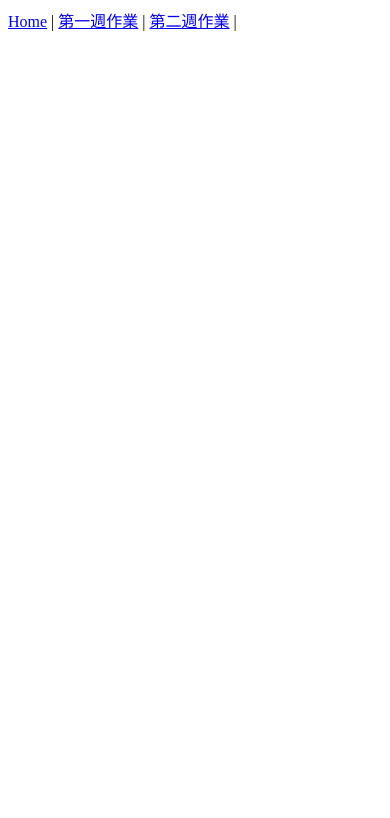
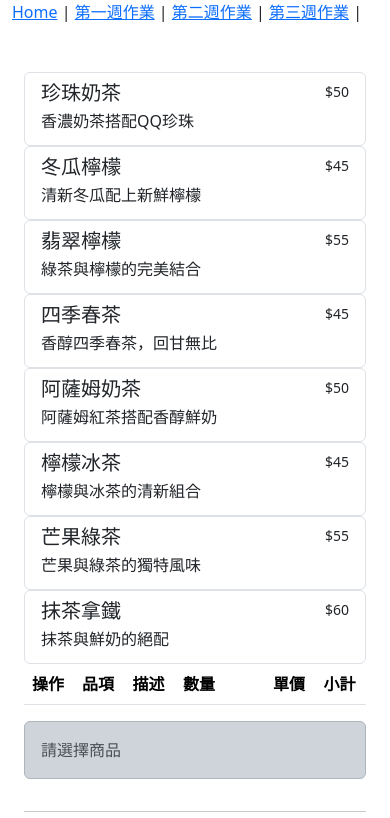
Before and after one commit to suandme/vue-w2-hoemwork, a Vue app: page /WorkViewThree in a window 390 px wide. Shown: the top 818 px of the page. Built offline with nearby package versions, Linux system fonts and the light colour scheme.

Commit message:
第三週作業

```diff
--- a/package.json
+++ b/package.json
@@ -13,7 +13,9 @@
     "deploy": "vite build && gh-pages -d dist"
   },
   "dependencies": {
+    "@popperjs/core": "^2.11.8",
     "axios": "^1.7.3",
+    "bootstrap": "^5.3.3",
     "vue": "^3.4.29",
     "vue-router": "^4.3.3"
   },
--- a/src/App.vue
+++ b/src/App.vue
@@ -11,7 +11,7 @@ import { RouterLink, RouterView } from 'vue-router'
           <RouterLink to="/">Home</RouterLink> |
           <RouterLink to="/WorkViewOne">第一週作業</RouterLink> |
           <RouterLink to="/WorkViewTwo">第二週作業</RouterLink> |
-
+          <RouterLink to="/WorkViewThree">第三週作業</RouterLink> |
         </nav>
       </div>
     </header>
--- a/src/main.js
+++ b/src/main.js
@@ -1,4 +1,6 @@
 //import './assets/main.css'
+import 'bootstrap/dist/css/bootstrap.min.css'
+import "bootstrap"
 
 import { createApp } from 'vue'
 import App from './App.vue'
--- a/src/router/index.js
+++ b/src/router/index.js
@@ -24,6 +24,14 @@ const router = createRouter({
       // this generates a separate chunk (About.[hash].js) for this route
       // which is lazy-loaded when the route is visited.
       component: () => import('../views/WorkViewTwo.vue')
+    },
+    {
+      path: '/WorkViewThree',
+      name: 'WorkViewThree',
+      // route level code-splitting
+      // this generates a separate chunk (About.[hash].js) for this route
+      // which is lazy-loaded when the route is visited.
+      component: () => import('../views/WorkViewThree.vue')
     }
   ]
 })
--- /dev/null
+++ b/src/views/WorkViewThree.vue
@@ -0,0 +1,217 @@
+<script setup>
+import { computed, ref} from 'vue';
+
+
+//購物車清單
+const carList=ref([]);
+//購物車清單的備註
+const cardemo=ref('');
+//訂單完成
+const buycarList=ref(
+    {
+        carList:undefined,
+        demo:'',
+        PayPrice:0
+    });
+
+//左邊選單加入購物車中
+const addCar=(todos)=>{
+    buycarList.value={ ...buycarList};//清空已購買清單
+    const carTodos ={ ...todos};
+    carTodos.count=1;
+    const UdIndex=carList.value.findIndex(item=>item.id==carTodos.id);
+    if (UdIndex>-1)
+    {  //已存在商品直接加+1
+        const newCount=carList.value[UdIndex].count;
+        if (newCount>=10){alert('超過可選擇數量')}
+        else{carList.value[UdIndex].count++;}
+    }else{
+        carList.value.push(carTodos);
+    }
+}
+//小計
+const totalPrice= computed(() => {
+      return carList.value.reduce((a,b)=>  a + (b.price* b.count), 0)
+  });
+ //確定送出購物車
+const SendCar=()=>{
+    buycarList.value.carList=carList.value;
+    buycarList.value.PayPrice=totalPrice.value;
+    buycarList.value.demo=cardemo.value;
+    carList.value=[];//清空購物車
+    cardemo.value='';
+    console.log(carList);
+}
+//清空購物車
+const ClearCar=()=>{
+    carList.value=[];//清空購物車
+    cardemo.value='';
+}
+// 刪除資料
+const ClickDel=(Index)=>{
+  const DelIndex=  carList.value.findIndex(item=>item.Id===Index.Id)
+  carList.value.splice(DelIndex,1);
+
+}
+//todolist
+ const data = [
+  {
+    "id": 1,
+    "name": "珍珠奶茶",
+    "description": "香濃奶茶搭配QQ珍珠",
+    "price": 50,
+    "count":0
+  },
+  {
+    "id": 2,
+    "name": "冬瓜檸檬",
+    "description": "清新冬瓜配上新鮮檸檬",
+    "price": 45,
+    "count":0
+  },
+  {
+    "id": 3,
+    "name": "翡翠檸檬",
+    "description": "綠茶與檸檬的完美結合",
+    "price": 55,
+    "count":0
+  },
+  {
+    "id": 4,
+    "name": "四季春茶",
+    "description": "香醇四季春茶，回甘無比",
+    "price": 45,
+    "count":0
+  },
+  {
+    "id": 5,
+    "name": "阿薩姆奶茶",
+    "description": "阿薩姆紅茶搭配香醇鮮奶",
+    "price": 50,
+    "count":0
+  },
+  {
+    "id": 6,
+    "name": "檸檬冰茶",
+    "description": "檸檬與冰茶的清新組合",
+    "price": 45,
+    "count":0
+  },
+  {
+    "id": 7,
+    "name": "芒果綠茶",
+    "description": "芒果與綠茶的獨特風味",
+    "price": 55,
+    "count":0
+  },
+  {
+    "id": 8,
+    "name": "抹茶拿鐵",
+    "description": "抹茶與鮮奶的絕配",
+    "price": 60,
+    "count":0
+  }
+]
+</script>
+
+<template>
+    <div id="root">
+  <div class="container mt-5">
+    <div class="row">
+      <div class="col-md-4">
+        <div class="list-group" v-for="todos in data" :key="todos.id" >
+          <a href="#" @click.prevent="addCar(todos)" class="list-group-item list-group-item-action">
+            <div class="d-flex w-100 justify-content-between">
+              <h5 class="mb-1">{{todos.name}}</h5>
+              <small>${{ todos.price }}</small>
+            </div>
+            <p class="mb-1">{{todos.description}}</p></a>
+        </div>
+      </div>
+      <div class="col-md-8">
+        <table class="table">
+          <thead>
+            <tr>
+              <th scope="col" width="50">操作</th>
+              <th scope="col">品項</th>
+              <th scope="col">描述</th>
+              <th scope="col" width="90">數量</th>
+              <th scope="col">單價</th>
+              <th scope="col">小計</th>
+            </tr>
+          </thead>
+          <tbody >
+            <tr v-for="car in carList" :key="car.id">
+              <td><button type="button" class="btn btn-sm" @click="ClickDel">x</button></td>
+              <td>{{car.name}}</td>
+              <td><small>{{car.description}}</small></td>
+              <td>
+                <select class="form-select" v-model="car.count">
+                  <option value="1">1</option>
+                  <option value="2">2</option>
+                  <option value="3">3</option>
+                  <option value="4">4</option>
+                  <option value="5">5</option>
+                  <option value="6">6</option>
+                  <option value="7">7</option>
+                  <option value="8">8</option>
+                  <option value="9">9</option>
+                  <option value="10">10</option>
+                </select>
+              </td>
+              <td>{{car.price}}</td>
+              <td>{{car.price *car .count}}</td>
+            </tr>
+          </tbody>
+        </table>
+
+        <div class="text-end mb-3"  v-if="carList.length>0">
+          <h5>總計: <span>${{totalPrice}}</span></h5>
+        </div>
+        <textarea v-model="cardemo"  v-if="carList.length>0"
+          class="form-control mb-3" rows="3"   placeholder="備註"  >
+        </textarea>
+        <div class="d-grid gap-2 d-md-flex justify-content-md-end" v-if="carList.length>0">
+            <button type="button" class="btn btn-danger btn-lg"  @click="ClearCar">清空</button>
+          <button type="button" class="btn btn-primary btn-lg" @click="SendCar">送出</button>
+        </div>
+        <div class="alert alert-dark" role="alert" v-else>請選擇商品</div>
+
+      </div>
+    </div>
+
+    <hr />
+    <div class="row justify-content-center" v-if="buycarList.carList">
+      <div class="col-8">
+        <div class="card">
+          <div class="card-body">
+            <div class="card-title">
+              <h5>訂單</h5>
+              <table class="table">
+                <thead>
+                  <tr>
+                    <th scope="col">品項</th>
+                    <th scope="col">數量</th>
+                    <th scope="col">小計</th>
+                  </tr>
+                </thead>
+                <tbody>
+                  <tr v-for="buytodo in buycarList.carList" :key="buytodo.id">
+                    <td>{{buytodo.name}}</td>
+                    <td>{{buytodo.count}}</td>
+                    <td>{{buytodo.price *buytodo.count}}</td>
+                  </tr>
+                </tbody>
+              </table>
+              <div class="text-end">備註: <span>{{buycarList.demo}}</span></div>
+              <div class="text-end">
+                <h5>總計: <span>${{buycarList.PayPrice}}</span></h5>
+              </div>
+            </div>
+          </div>
+        </div>
+      </div>
+    </div>
+  </div>
+</div>
+</template>
```
Also changed, not shown: 1 other file (tests, documents, lock files or other folders).
